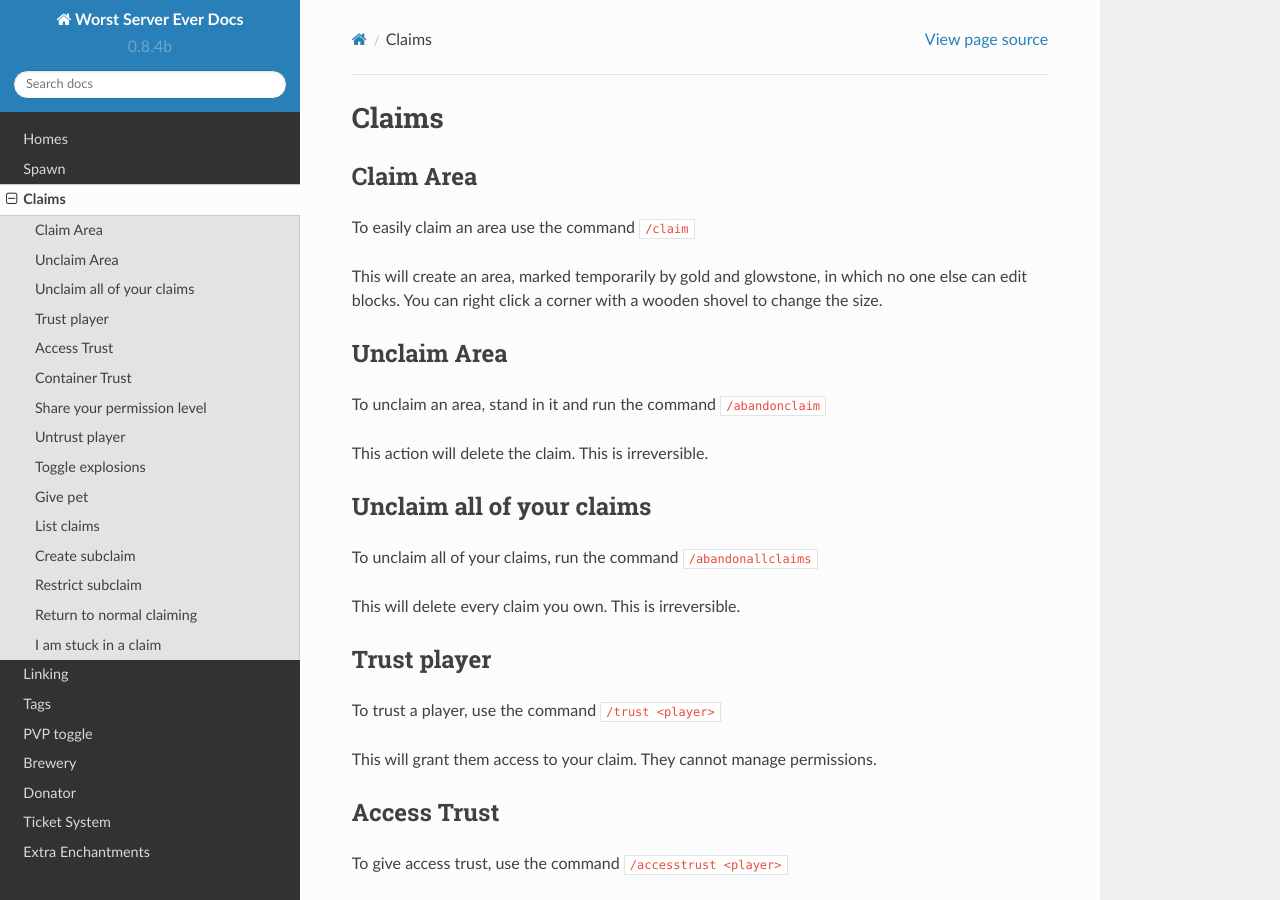
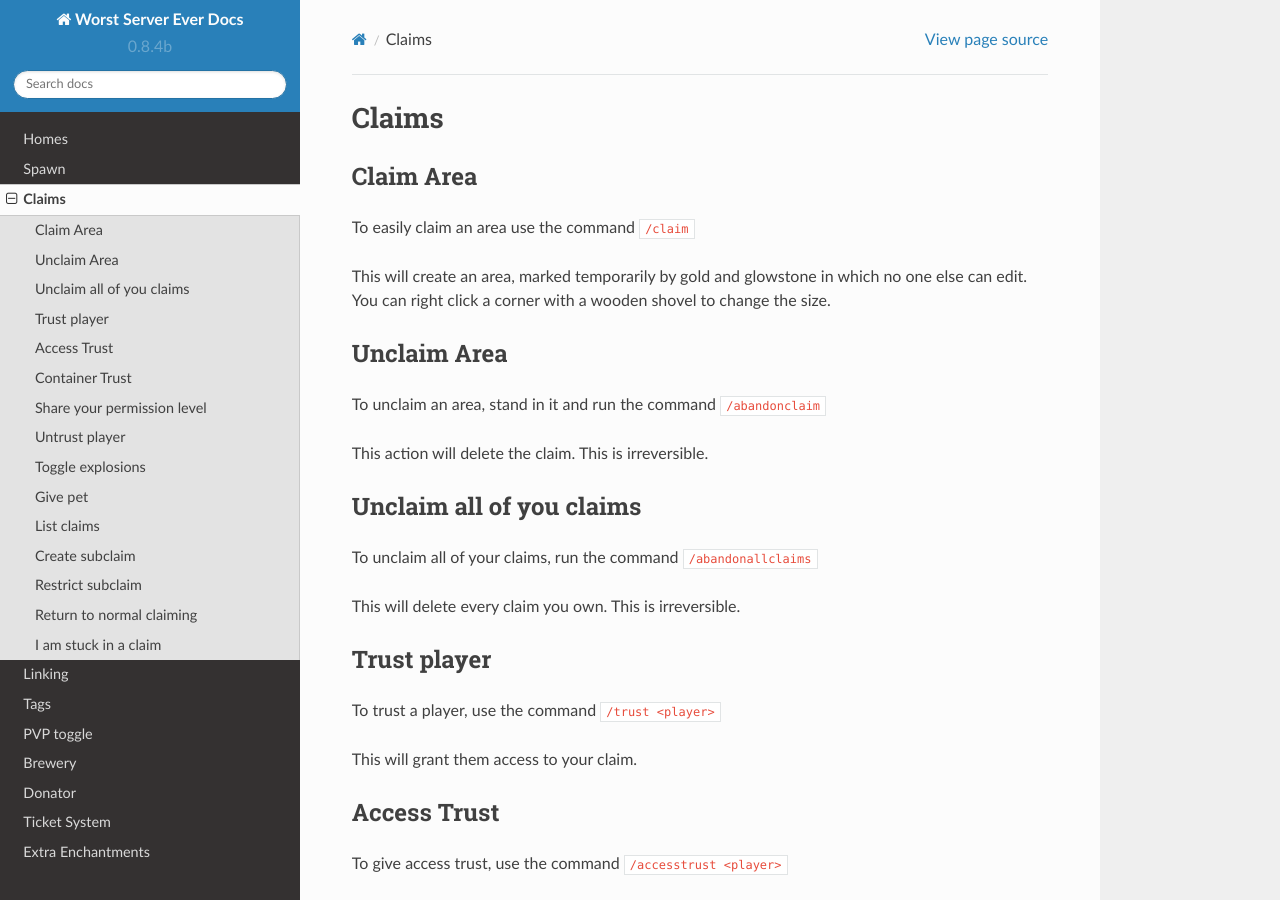
Before and after one commit to footdabmommy/wse, a Sphinx documentation site: the page built from docs/source/claims.rst, in a window 1280 px wide and 900 px high. Built offline with Sphinx 7.4.7 and the Read the Docs theme 2.0.0, drawn with Linux system fonts in a browser that asks for light colours; some of the changed text lies outside the part shown.

Commit message:
Revert "Update claims.rst"
This reverts commit a0f3fd8a3945fb483abb561bdbb32c166534a431.

```diff
--- a/docs/source/claims.rst
+++ b/docs/source/claims.rst
@@ -5,7 +5,7 @@ Claim Area
 --------
 
 | To easily claim an area use the command ``/claim``
-This will create an area, marked temporarily by gold and glowstone, in which no one else can edit blocks.
+This will create an area, marked temporarily by gold and glowstone in which no one else can edit.
 You can right click a corner with a wooden shovel to change the size.
 
 Unclaim Area
@@ -14,7 +14,7 @@ Unclaim Area
 | To unclaim an area, stand in it and run the command ``/abandonclaim``
 This action will delete the claim. This is irreversible.
 
-Unclaim all of your claims
+Unclaim all of you claims
 --------
 
 | To unclaim all of your claims, run the command ``/abandonallclaims``
@@ -24,7 +24,7 @@ Trust player
 --------
 
 | To trust a player, use the command ``/trust <player>``
-This will grant them access to your claim. They cannot manage permissions.
+This will grant them access to your claim.
 
 Access Trust
 --------
@@ -93,6 +93,4 @@ This will change your shovel back to creating normal claims.
 I am stuck in a claim
 --------
 
-| To teleport out of a claimed area you are trapped in, use the command ``/trapped``.
-If the command cannot find a safe area, return to server spawn (``/spawn``) or teleport to
-one of your homes (``/homes``). You can't make a home within another player's claim.
+To teleport out of a claimed area you are trapped in, use the command ``/trapped``
```
